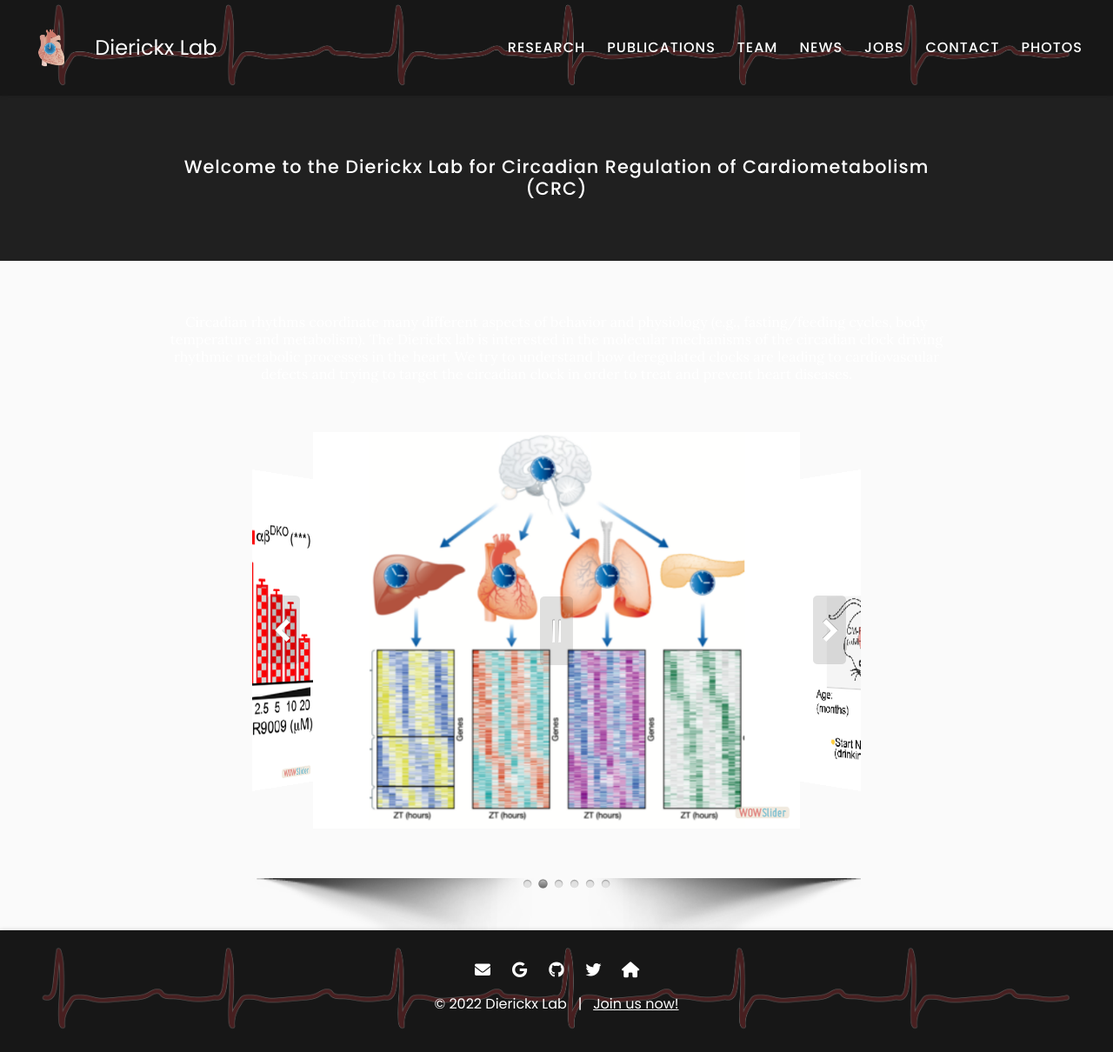
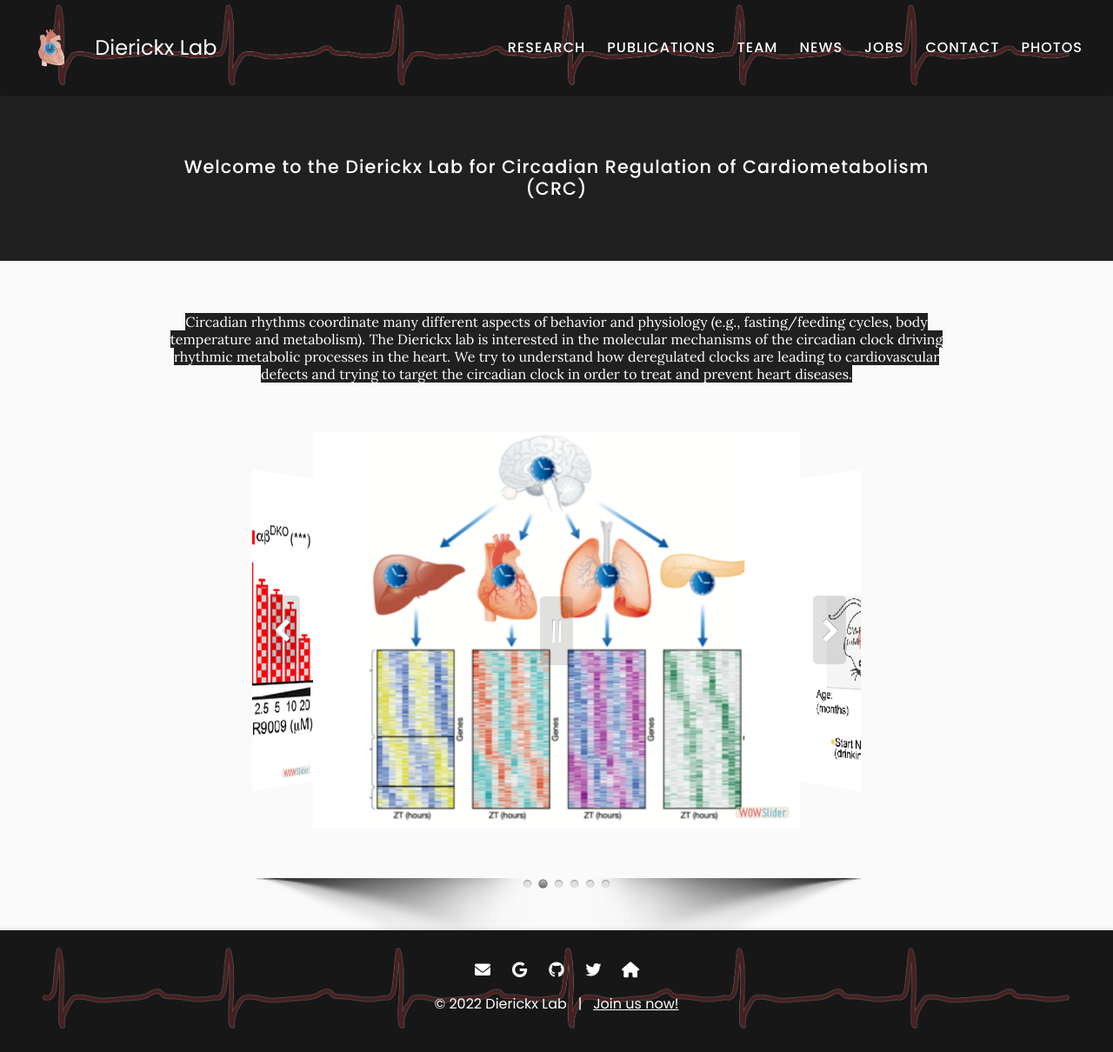
Before and after one commit to theDierickxLab/theDierickxLab, a Jekyll site: the page built from index.md, in a window 1280 px wide. Shown: the whole page at 87% size. Built offline with Jekyll 4.4.1, drawn with Linux system fonts in a browser that asks for light colours.

Commit message:
Update index.md

```diff
--- a/index.md
+++ b/index.md
@@ -9,7 +9,7 @@ title: Home
 {% include section.html %}
 
 <div>
-  <span style="color:white;">
+  <span style="color:white;background-color:#202020;">
 Circadian rhythms coordinate many different aspects of behavior and physiology (e.g., fasting/feeding cycles, body temperature and metabolism). The Dierickx lab is interested in the molecular mechanisms of the circadian clock driving rhythmic metabolic processes in the heart. We try to understand how deregulated clocks are leading to cardiovascular defects and trying to target the circadian clock in order to treat and prevent heart diseases.
   </span>
 </div>
```
